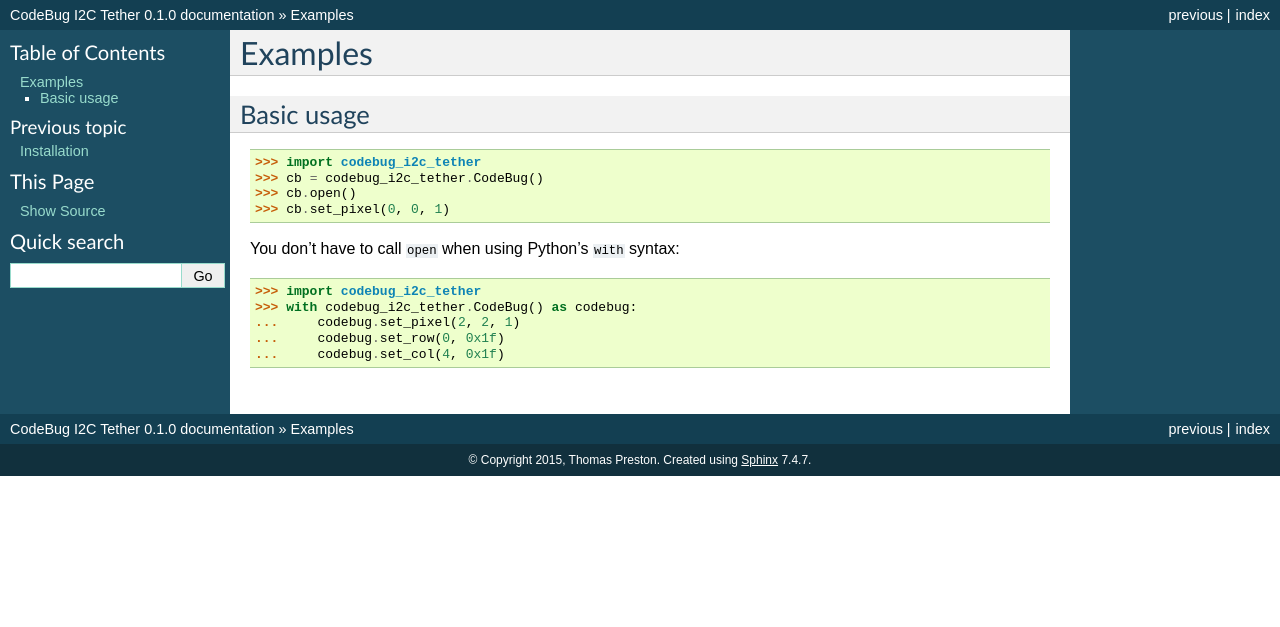
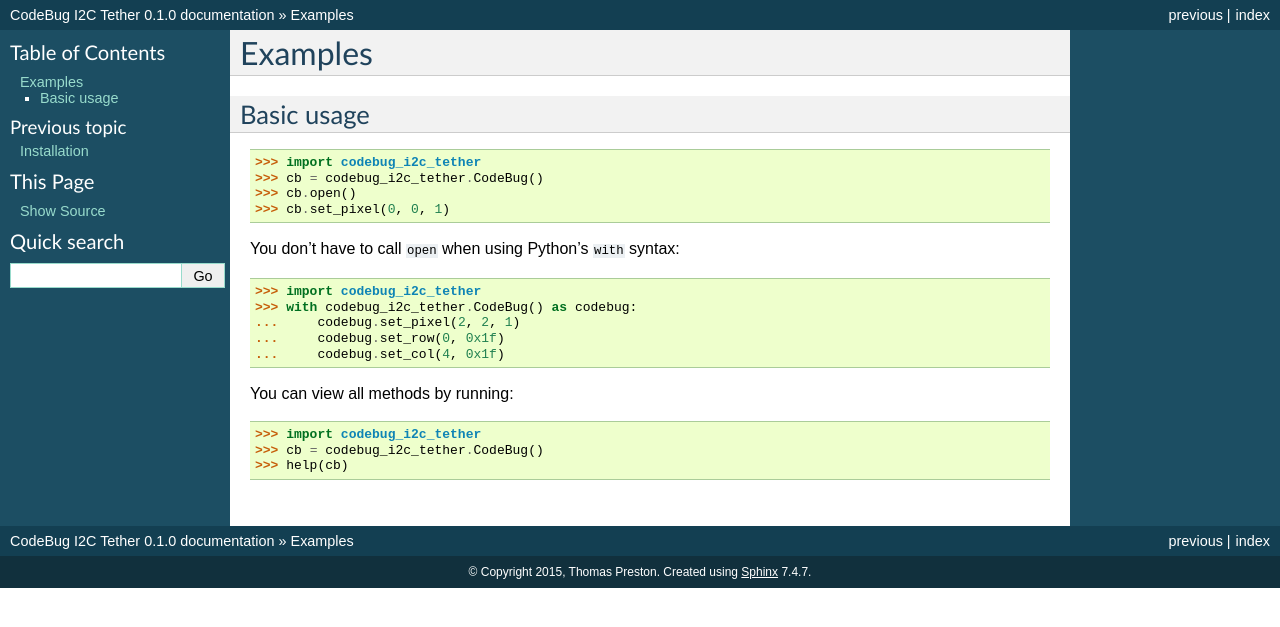
Before and after one commit to codebugtools/codebug_i2c_tether, a Sphinx documentation site: the page built from docs/example.rst, in a window 1280 px wide. Shown: the top 627 px of the page. Built offline with Sphinx 7.4.7, drawn with Linux system fonts in a browser that asks for light colours; formulas are drawn with MathJax 3.

Commit message:
updated example and changed readme

```diff
--- a/docs/example.rst
+++ b/docs/example.rst
@@ -19,3 +19,9 @@
     ...     codebug.set_pixel(2, 2, 1)
     ...     codebug.set_row(0, 0x1f)
     ...     codebug.set_col(4, 0x1f)
+
+You can view all methods by running::
+
+    >>> import codebug_i2c_tether
+    >>> cb = codebug_i2c_tether.CodeBug()
+    >>> help(cb)
```
Also changed, not shown: README.md (+4 -3 lines).
